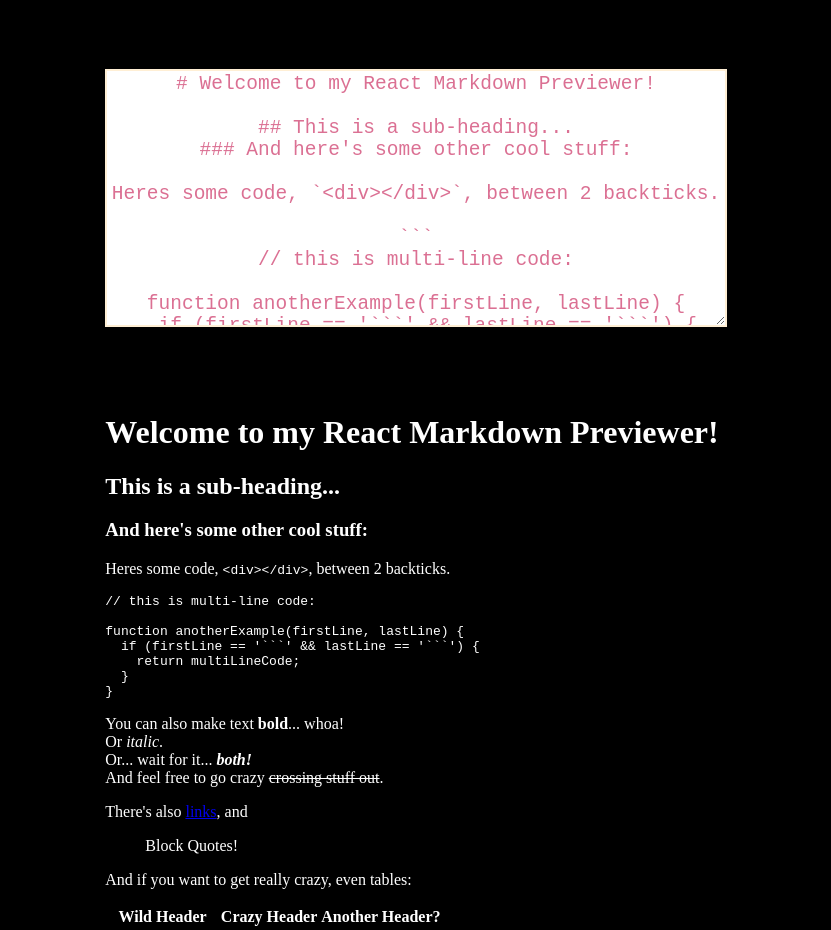
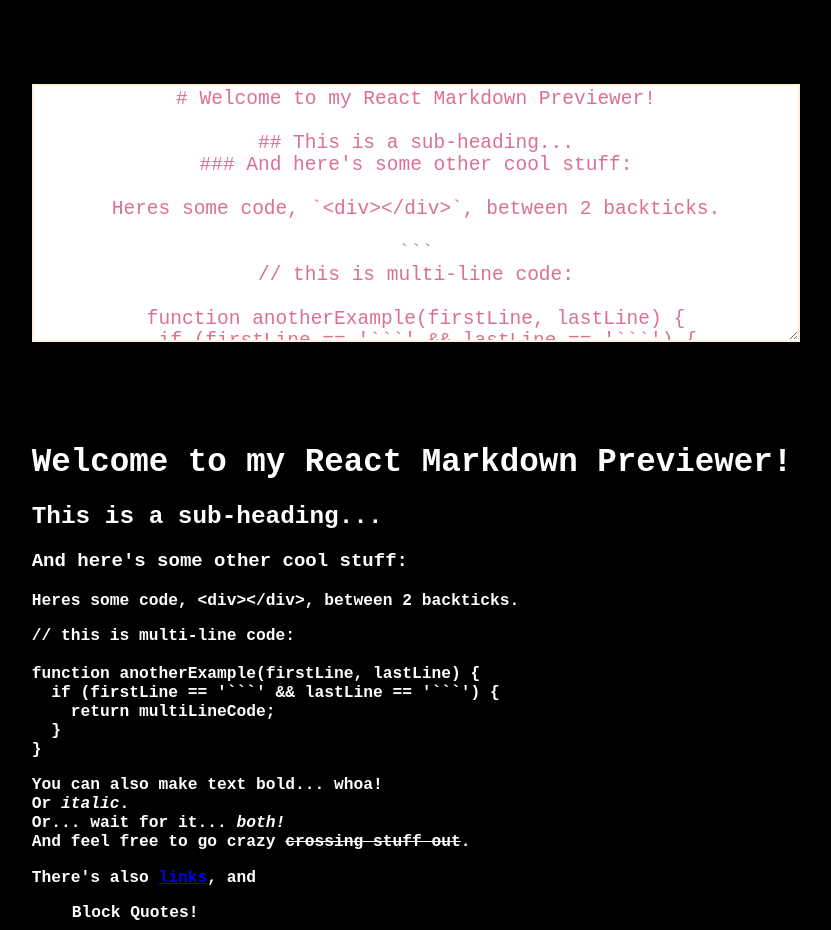
Before and after one commit to dsanderson90/markdown-previewer, a React (Create React App) app: page / in a window 1280 px wide. Shown: the top 930 px of the page, without its empty margins (228-1059 px from the left). Built offline with nearby package versions, Linux system fonts and the light colour scheme.

Commit message:
refactors

```diff
--- a/src/components/markdown-previewer.js
+++ b/src/components/markdown-previewer.js
@@ -61,9 +61,6 @@
      }
   }
 
-  componentDidMount() {
-
-  }
   convertToMarkdown = (e) => {
     let { value } = e.target
     this.setState({
@@ -71,19 +68,12 @@
       output: marked(value)
     })
   }
-  getMarkdownText = () => {
-    return { __html: this.state.output }
-  }
-
-
-
 
   render() {
     return (
     <div>
       <textarea id="editor" value={this.state.input} onChange={this.convertToMarkdown}/>
-      <div id="preview" dangerouslySetInnerHTML={this.getMarkdownText()}>
-        {}
+      <div id="preview" dangerouslySetInnerHTML={{ __html: this.state.output }}>
       </div>
     </div> );
   }
--- a/src/styles/markdown.css
+++ b/src/styles/markdown.css
@@ -4,6 +4,7 @@
   justify-content: center;
   color: white;
   background-color: black;
+  font-weight: bolder;
 }
 
 textarea {
@@ -15,5 +16,9 @@
   width: 100%;
   height: 250px;
   font-family: monospace;
+}
 
+#preview{
+  font-size: 1.25em;
+  font-family: monospace;
 }
```
